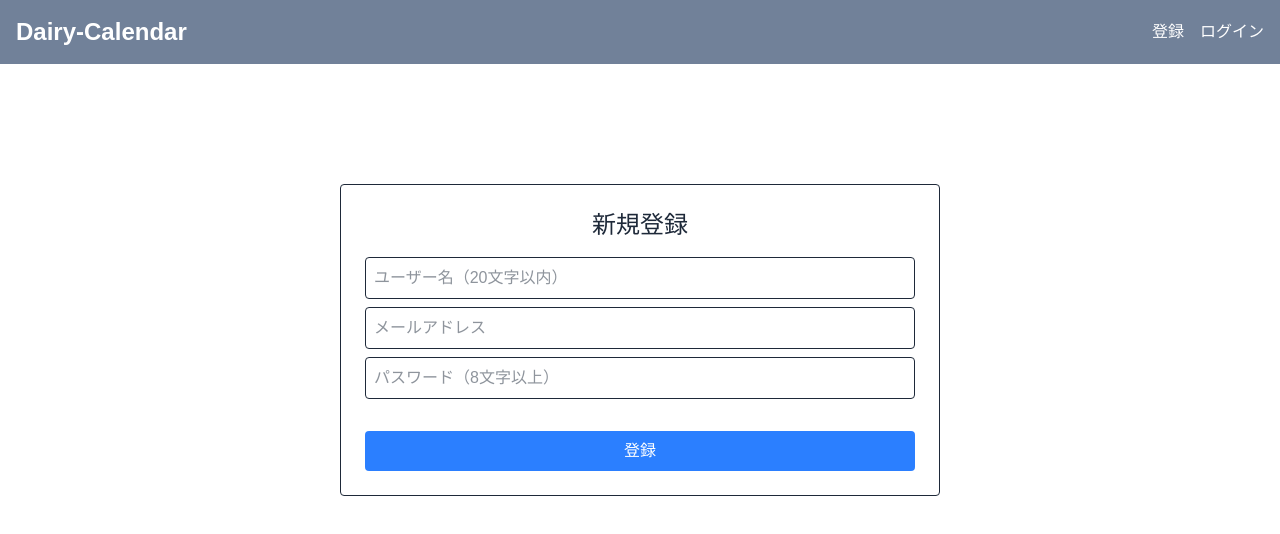
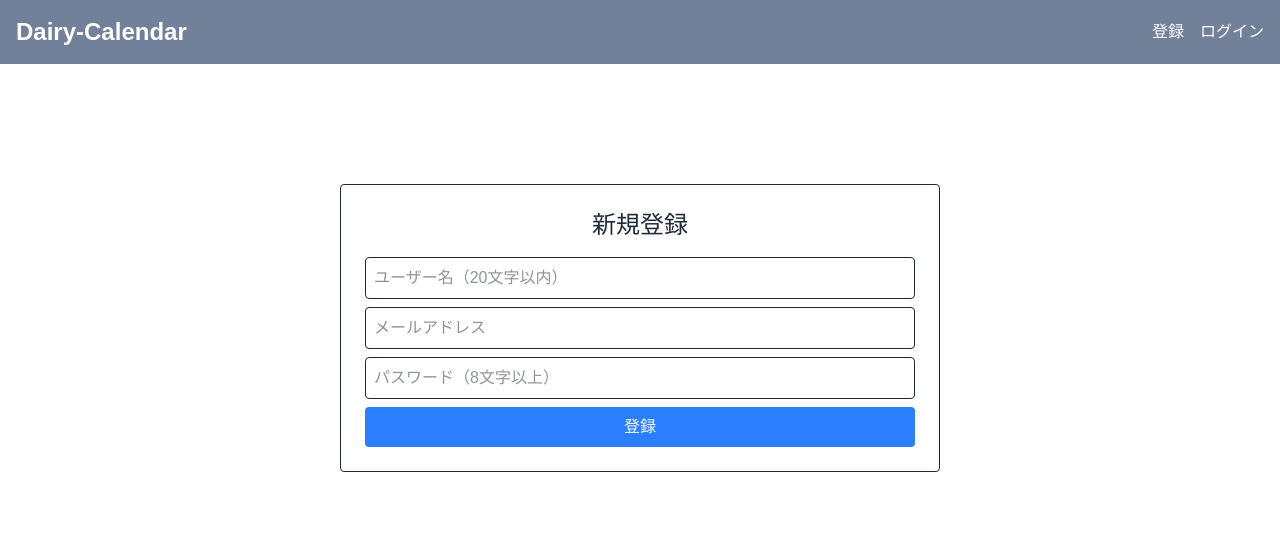
Before and after one commit to k-sasaki066/daily-calendar, a Next.js app: page /auth/register in a window 1280 px wide. Shown: the top 534 px of the page. Built offline with nearby package versions, Linux system fonts and the light colour scheme; no server answers.

Commit message:
多重送信防止

```diff
--- a/src/app/auth/login/page.tsx
+++ b/src/app/auth/login/page.tsx
@@ -5,6 +5,7 @@ import { yupResolver } from '@hookform/resolvers/yup';
 import * as yup from 'yup';
 import { signIn } from '@/lib/firebaseAuth';
 import { useRouter } from 'next/navigation';
+import SubmitButton from '@/components/common/SubmitButton';
 
 type FormData = {
     email: string;
@@ -63,13 +64,11 @@ export default function LoginPage() {
             />
             {errors.password && <p className="text-red-500 text-sm mb-3">{errors.password.message}</p>}
 
-            <button
-            type="submit"
-            disabled={isSubmitting}
+            <SubmitButton isSubmitting={isSubmitting}
             className="w-full bg-blue-500 text-white p-2 mt-6 rounded hover:bg-blue-600 disabled:opacity-50"
             >
             ログイン
-            </button>
+            </SubmitButton>
         </form>
     </div>
     );
--- a/src/app/auth/register/page.tsx
+++ b/src/app/auth/register/page.tsx
@@ -5,6 +5,7 @@ import { yupResolver } from '@hookform/resolvers/yup';
 import * as yup from 'yup';
 import { signUp } from '@/lib/firebaseAuth';
 import { useRouter } from 'next/navigation';
+import SubmitButton from '@/components/common/SubmitButton';
 
 type FormData = {
     username: string;
@@ -38,7 +39,7 @@ export default function RegisterPage() {
     return (
     <div className="w-[600px] mx-auto mt-30 p-6 border rounded">
         <h1 className="text-2xl mb-4 text-center">新規登録</h1>
-
+        <form onSubmit={handleSubmit(onSubmit)}>
         <input
             {...register('username')}
             type="text"
@@ -63,13 +64,12 @@ export default function RegisterPage() {
         />
         {errors.password && <p className="text-red-500 text-sm mb-3">{errors.password.message}</p>}
 
-        <button
-            onClick={handleSubmit(onSubmit)}
-            disabled={isSubmitting}
+        <SubmitButton isSubmitting={isSubmitting}
             className="w-full bg-blue-500 text-white p-2 mt-6 rounded hover:bg-blue-600"
         >
             登録
-        </button>
+        </SubmitButton>
+        </form>
     </div>
     );
 }
--- /dev/null
+++ b/src/components/common/SubmitButton.tsx
@@ -0,0 +1,45 @@
+'use client';
+
+import React from 'react';
+
+type Props = {
+    isSubmitting: boolean;
+    children: React.ReactNode;
+    className?: string;
+};
+
+export default function SubmitButton({ isSubmitting, children }: Props) {
+    return (
+        <button
+        type="submit"
+        disabled={isSubmitting}
+        className={`w-full text-white p-2 rounded flex justify-center items-center gap-2 transition ${
+            isSubmitting ? 'bg-gray-400 cursor-not-allowed' : 'bg-blue-500 hover:bg-blue-600'
+        }`}
+        >
+        {isSubmitting && (
+            <svg
+            className="animate-spin h-5 w-5 text-white"
+            xmlns="http://www.w3.org/2000/svg"
+            fill="none"
+            viewBox="0 0 24 24"
+            >
+            <circle
+                className="opacity-25"
+                cx="12"
+                cy="12"
+                r="10"
+                stroke="currentColor"
+                strokeWidth="4"
+            />
+            <path
+                className="opacity-75"
+                fill="currentColor"
+                d="M4 12a8 8 0 018-8v4a4 4 0 00-4 4H4z"
+            />
+            </svg>
+        )}
+        {isSubmitting ? '送信中...' : children}
+        </button>
+    );
+}
```
